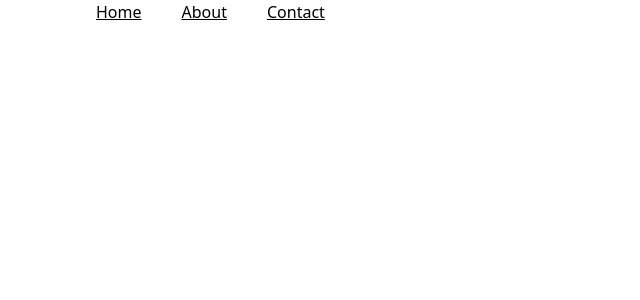
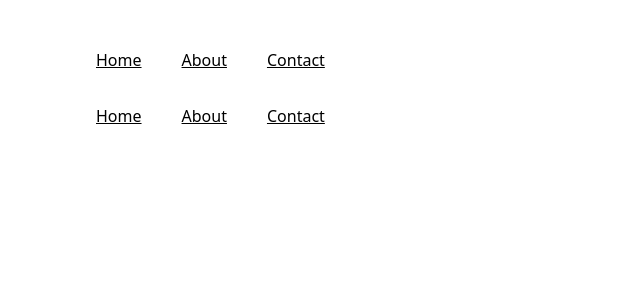
Before and after one commit to tugba-koc/next-13-experiment-movie-app, a Next.js app: page /navigation in a window 1280 px wide. Shown: the top 300 px of the page, without its empty margins (0-640 px from the left). Built offline with nearby package versions, Linux system fonts and the light colour scheme.

Commit message:
feat: add navigation to layout

```diff
--- a/app/layout.js
+++ b/app/layout.js
@@ -1,5 +1,6 @@
 import './globals.css';
 import { Montserrat } from 'next/font/google';
+import Navigation from './navigation/page';
 
 const montserrat = Montserrat({
   subsets: ['latin'],
@@ -16,7 +17,8 @@ export const metadata = {
 export default function RootLayout({ children }) {
   return (
     <html lang='en'>
-      <body className={`montserrat.className mx-24`}>
+      <body className={`montserrat.className mx-24 my-12`}>
+        <Navigation />
         {children}
       </body>
     </html>
```
